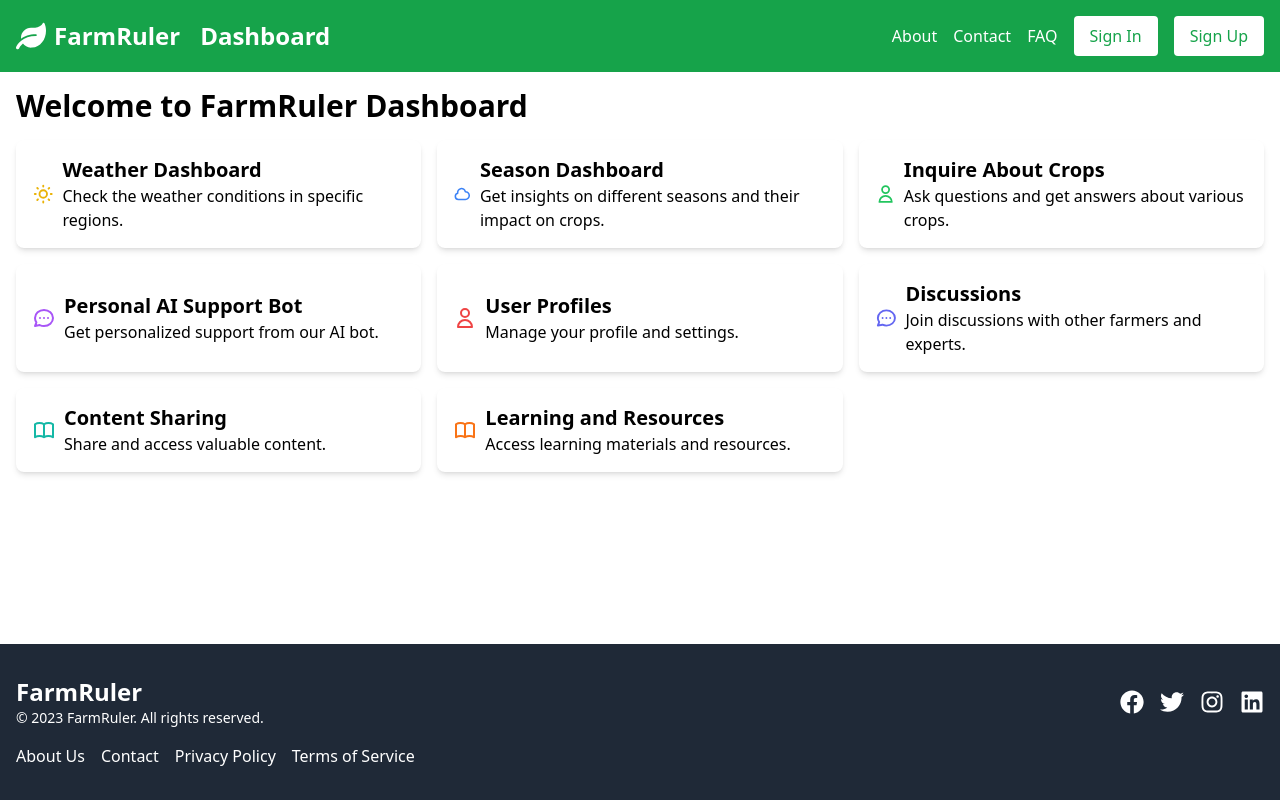
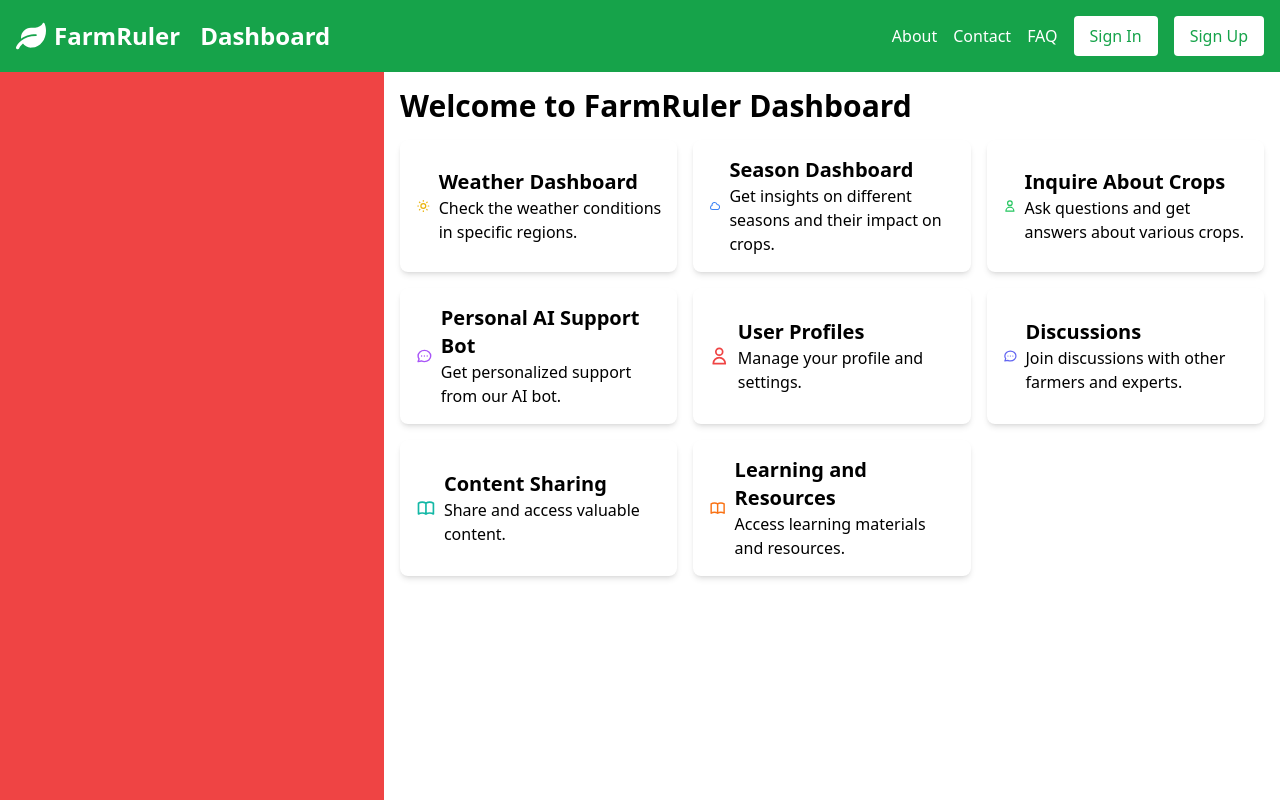
Before and after one commit to MOHAMMED-IQRAMUL/FarmRuler, a Next.js app: page /dashboard in a window 1280 px wide. Shown: the top 800 px of the page. Built offline with nearby package versions, Linux system fonts and the light colour scheme.

Commit message:
Adding LeftSideBar component

```diff
--- /dev/null
+++ b/app/components/LeftSideBar.js
@@ -0,0 +1,11 @@
+import React from 'react'
+
+const LeftSideBar = () => {
+  return (
+    <div>
+
+    </div>
+  )
+}
+
+export default LeftSideBar
--- a/app/dashboard/page.js
+++ b/app/dashboard/page.js
@@ -11,9 +11,14 @@ export default function Dashboard() {
     const [weather, setWeather] = useState(null);
 
     return (
+        <>
         <div className="min-h-screen flex flex-col">
             <Navbar />
-            <main className="flex-grow container mx-auto p-4">
+
+<div className="flex min-h-screen">
+        <div className="left w-[30%] bg-red-500"></div>
+        <div className="right w-[70%]">
+        <main className="flex-grow container mx-auto p-4">
                 <h1 className="text-3xl font-bold mb-4">Welcome to FarmRuler Dashboard</h1>
                 <div className="grid grid-cols-1 md:grid-cols-2 lg:grid-cols-3 gap-4">
                     <div className="bg-white shadow-md rounded-lg p-4 flex items-center">
@@ -74,7 +79,11 @@ export default function Dashboard() {
                     </div>
                 </div>
             </main>
+        </div>
+        </div>
             <Footer />
         </div>
+        </>
+
     );
 }
```
